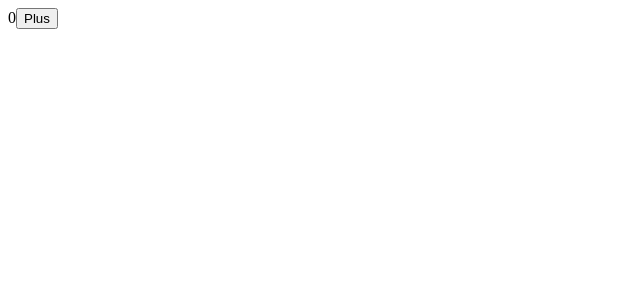
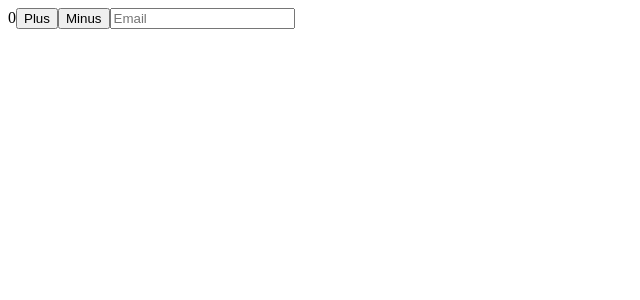
Before and after one commit to Evelops/react-hook, a React (Create React App) app: page / in a window 1280 px wide. Shown: the top 300 px of the page, without its empty margins (0-640 px from the left). Built offline with nearby package versions, Linux system fonts and the light colour scheme.

Commit message:
# react hooks test

```diff
--- a/src/App.js
+++ b/src/App.js
@@ -3,10 +3,19 @@
 
 const App = () =>{
   const [value,setCount]=useState(0);
+  const [email,setEmail]=useState("");
+  const updateEmail = e =>{
+    const {
+      target:{value}
+    } = e;
+    setEmail(value);
+  };
   return(
     <>
     {value}
     <button onClick={()=> setCount(value+1)}>Plus</button>
+    <button onClick={()=>setCount(value-1)}>Minus</button>
+    <input placeholder="Email" value={email} onchange={updateEmail}/>
     </>
   );
 };
```
